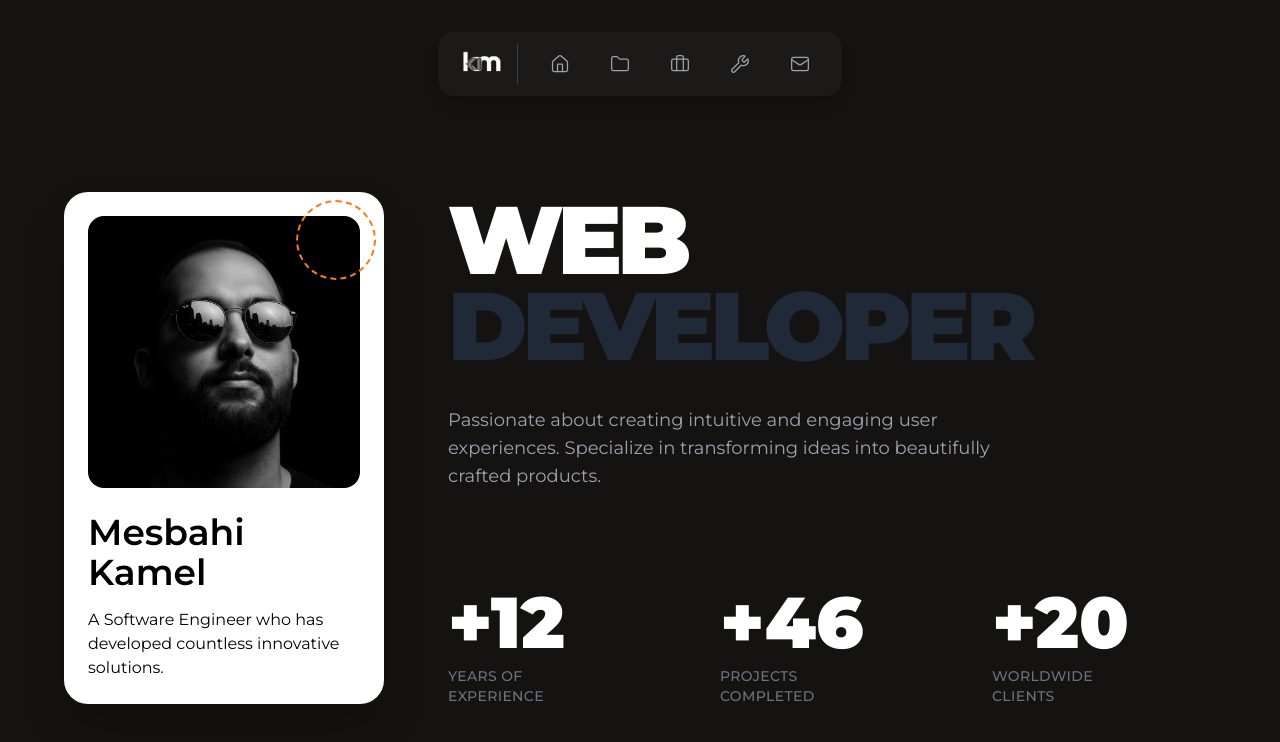
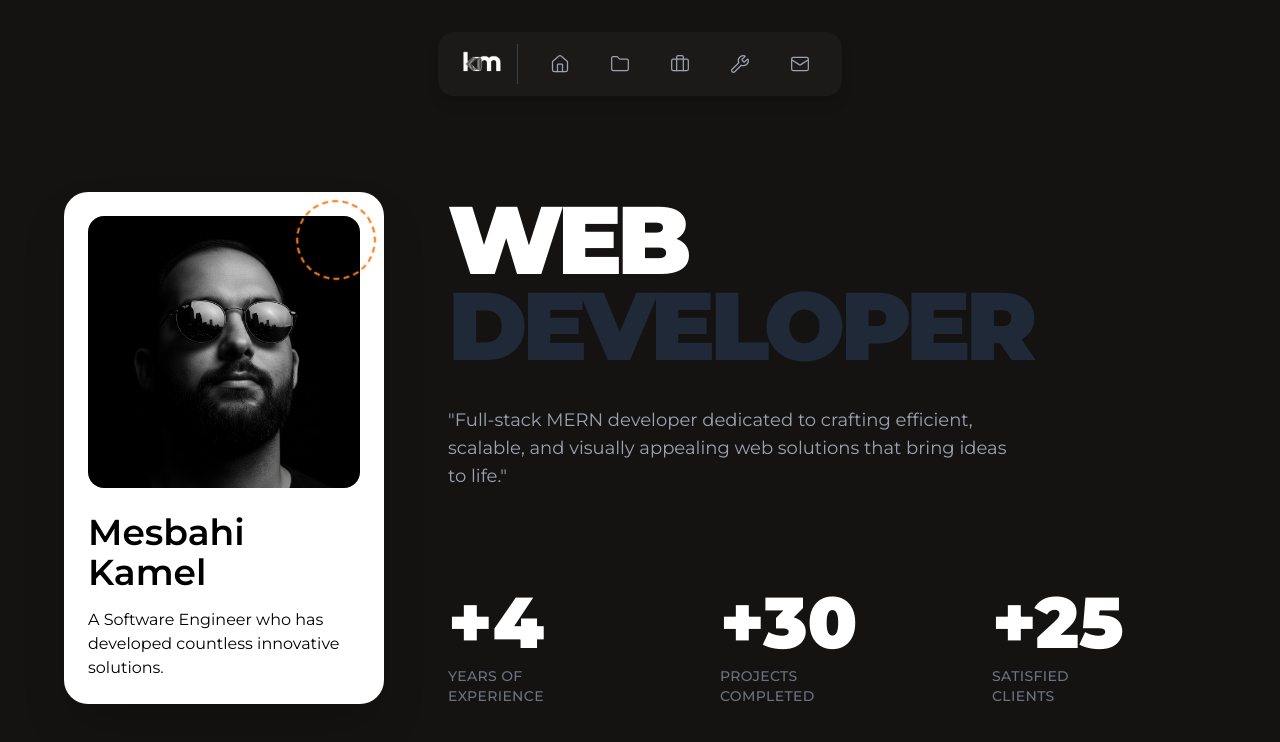
Before and after one commit to KamelMesbahi13/portfolio, a React (Vite) app: page / in a window 1280 px wide. Shown: the top 742 px of the page. Built offline with nearby package versions, Linux system fonts and the light colour scheme.

Commit message:
adding sections to the home page

```diff
--- a/src/Components/Home/Card/Card.jsx
+++ b/src/Components/Home/Card/Card.jsx
@@ -13,10 +13,7 @@ const Card = () => {
             />
           </div>
           {/* Decorative dashed line */}
-          <div
-            className="absolute w-20 h-20 border-2 border-dashed rounded-full border-secondColor -top-4 -right-4"
-            style={{ animation: "spin 6s linear infinite" }}
-          ></div>{" "}
+          <div className="absolute w-20 h-20 border-2 border-dashed rounded-full border-secondColor -top-4 -right-4 animate-spin [animation-duration:6s]"></div>
         </div>
         {/* Name */}
         <p className="mb-4 text-2xl font-semibold text-black md:text-4xl">
--- a/src/Components/Home/HeroFirstContent/HeroFirstContent.jsx
+++ b/src/Components/Home/HeroFirstContent/HeroFirstContent.jsx
@@ -15,8 +15,8 @@ const HeroFirstContent = () => {
         </div>
 
         <p className="max-w-xl text-base leading-relaxed text-gray-400 lg:text-lg">
-          Passionate about creating intuitive and engaging user experiences.
-          Specialize in transforming ideas into beautifully crafted products.
+          "Full-stack MERN developer dedicated to crafting efficient, scalable,
+          and visually appealing web solutions that bring ideas to life."
         </p>
       </div>
 
@@ -24,7 +24,7 @@ const HeroFirstContent = () => {
       <div className="grid grid-cols-3 gap-6 pt-0 md:pt-12 lg:gap-12">
         <div>
           <div className="mb-2 text-4xl font-black text-white md:text-5xl lg:text-7xl">
-            +12
+            +4
           </div>
           <div className="text-xs font-medium tracking-wide text-gray-500 uppercase lg:text-sm">
             YEARS OF
@@ -34,7 +34,7 @@ const HeroFirstContent = () => {
         </div>
         <div>
           <div className="mb-2 text-4xl font-black text-white md:text-5xl lg:text-7xl">
-            +46
+            +30
           </div>
           <div className="text-xs font-medium tracking-wide text-gray-500 uppercase lg:text-sm">
             PROJECTS
@@ -44,10 +44,10 @@ const HeroFirstContent = () => {
         </div>
         <div>
           <div className="mb-2 text-4xl font-black text-white md:text-5xl lg:text-7xl">
-            +20
+            +25
           </div>
           <div className="text-xs font-medium tracking-wide text-gray-500 uppercase lg:text-sm">
-            WORLDWIDE
+            Satisfied
             <br />
             CLIENTS
           </div>
```
Also changed, not shown: src/assets/kmLogowhite.svg (added).
